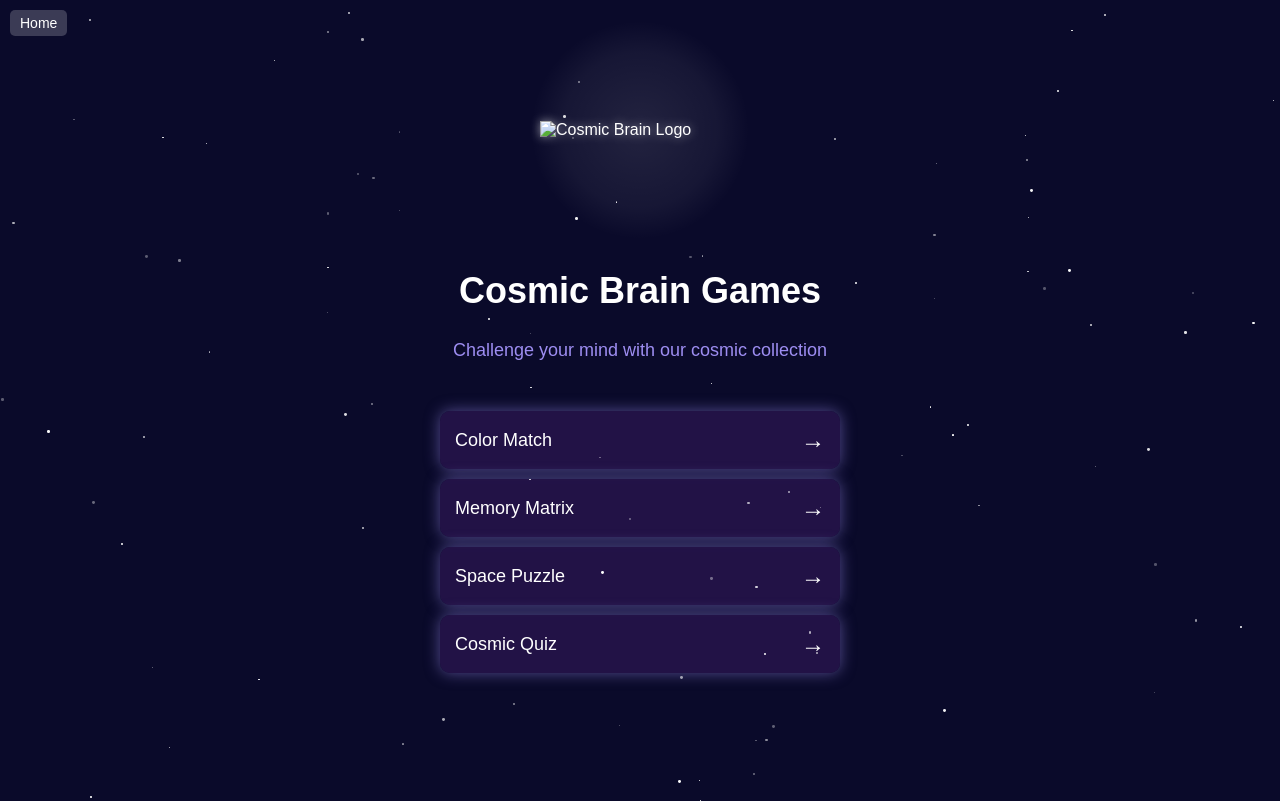
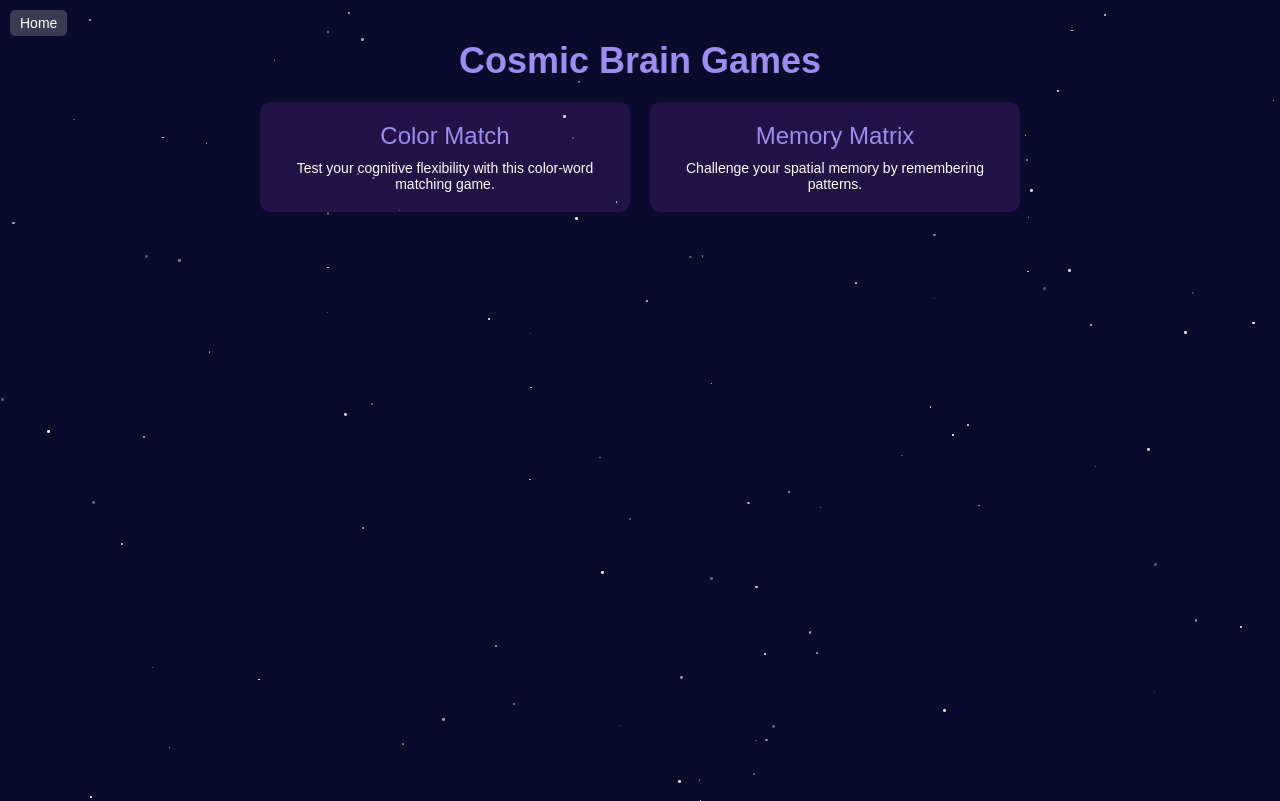
Before and after one commit to Nerdb0t12/lets-see-if-this-works, a plain HTML site: page games.html in a window 1280 px wide. Drawn offline with Linux system fonts and the light colour scheme.

Commit message:
Update games.html

```diff
--- a/games.html
+++ b/games.html
@@ -33,70 +33,39 @@
             height: 100%;
             box-sizing: border-box;
         }
-        .logo-container {
-            width: 220px;
-            height: 220px;
-            display: flex;
-            align-items: center;
-            justify-content: center;
-            margin-bottom: 20px;
-            background: radial-gradient(circle, rgba(255,255,255,0.1) 0%, rgba(255,255,255,0.05) 50%, rgba(255,255,255,0) 70%);
-            border-radius: 50%;
-        }
-        .logo {
-            width: 200px;
-            height: auto;
-            filter: drop-shadow(0 0 5px rgba(255, 255, 255, 0.5));
-        }
         h1 {
             font-size: 36px;
             font-weight: bold;
-            margin: 10px 0;
+            margin: 20px 0;
             text-align: center;
+            color: #9d8df1;
         }
-        .tagline {
-            font-size: 18px;
-            color: #9d8df1;
-            margin-bottom: 40px;
+        .game-grid {
+            display: grid;
+            grid-template-columns: repeat(auto-fit, minmax(250px, 1fr));
+            gap: 20px;
+            width: 100%;
+        }
+        .game-card {
+            background: rgba(41, 20, 78, 0.8);
+            border-radius: 10px;
+            padding: 20px;
             text-align: center;
+            transition: all 0.3s;
+            cursor: pointer;
         }
-        .button-container {
-            width: 100%;
-            max-width: 400px;
-        }
-        .button {
-            background: rgba(41, 20, 78, 0.8);
-            color: #fff;
-            border: none;
-            padding: 15px;
-            margin: 10px 0;
-            border-radius: 10px;
-            font-size: 18px;
-            cursor: pointer;
-            transition: all 0.3s;
-            display: flex;
-            align-items: center;
-            justify-content: space-between;
-            width: 100%;
-            box-shadow: 0 0 15px rgba(157, 141, 241, 0.5);
-        }
-        .button:hover {
+        .game-card:hover {
             background: rgba(61, 30, 118, 0.8);
             box-shadow: 0 0 25px rgba(157, 141, 241, 0.8);
         }
-        .button::after {
-            content: '→';
+        .game-title {
             font-size: 24px;
+            margin-bottom: 10px;
+            color: #9d8df1;
         }
-        .star {
-            position: absolute;
-            background-color: #ffffff;
-            border-radius: 50%;
-            animation: twinkle 4s infinite;
-        }
-        @keyframes twinkle {
-            0%, 100% { opacity: 0.3; }
-            50% { opacity: 1; }
+        .game-description {
+            font-size: 14px;
+            color: #ffffff;
         }
         .home-button {
             position: absolute;
@@ -109,22 +78,33 @@
             border-radius: 5px;
             font-size: 14px;
         }
+        .star {
+            position: absolute;
+            background-color: #ffffff;
+            border-radius: 50%;
+            animation: twinkle 4s infinite;
+        }
+        @keyframes twinkle {
+            0%, 100% { opacity: 0.3; }
+            50% { opacity: 1; }
+        }
     </style>
 </head>
 <body>
     <div class="cosmic-bg"></div>
     <a href="index.html" class="home-button">Home</a>
     <div class="container">
-        <div class="logo-container">
-            <img src="cosmic_brain_logo.png" alt="Cosmic Brain Logo" class="logo">
-        </div>
         <h1>Cosmic Brain Games</h1>
-        <p class="tagline">Challenge your mind with our cosmic collection</p>
-        <div class="button-container">
-            <button class="button" onclick="location.href='color-match.html'">Color Match</button>
-            <button class="button" onclick="location.href='memory-matrix.html'">Memory Matrix</button>
-            <button class="button" onclick="location.href='space-puzzle.html'">Space Puzzle</button>
-            <button class="button" onclick="location.href='cosmic-quiz.html'">Cosmic Quiz</button>
+        <div class="game-grid">
+            <div class="game-card" onclick="location.href='color-match.html'">
+                <div class="game-title">Color Match</div>
+                <div class="game-description">Test your cognitive flexibility with this color-word matching game.</div>
+            </div>
+            <div class="game-card" onclick="location.href='memory-matrix.html'">
+                <div class="game-title">Memory Matrix</div>
+                <div class="game-description">Challenge your spatial memory by remembering patterns.</div>
+            </div>
+            <!-- Add more game cards here as you develop more games -->
         </div>
     </div>
     <script>
```
